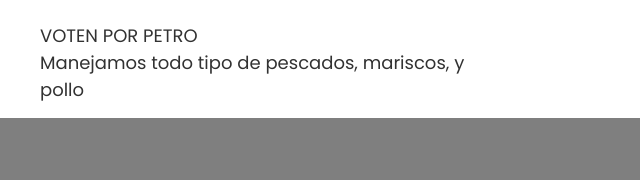
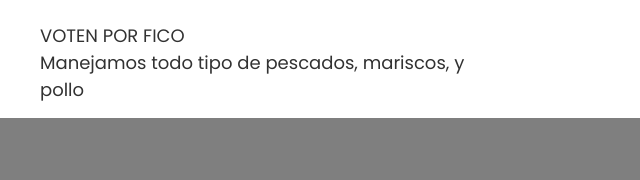
Before and after one commit to Espitia247/repositorio, a plain HTML site: page inicio.html in a window 1280 px wide. Shown: the part 438-618 px from the top of the page, 0-640 px from the left. Drawn offline with Linux system fonts and the light colour scheme.

Commit message:
Se cambio un texto en el index inicio

```diff
--- a/inicio.html
+++ b/inicio.html
@@ -52,7 +52,7 @@
                 <h1>PESCADERIA HUINA</h1>
 
                 <p>
-                   VOTEN POR PETRO </p>
+                   VOTEN POR FICO </p>
 
                     <p> Manejamos todo tipo de pescados, mariscos, y pollo
                 </p>
```
